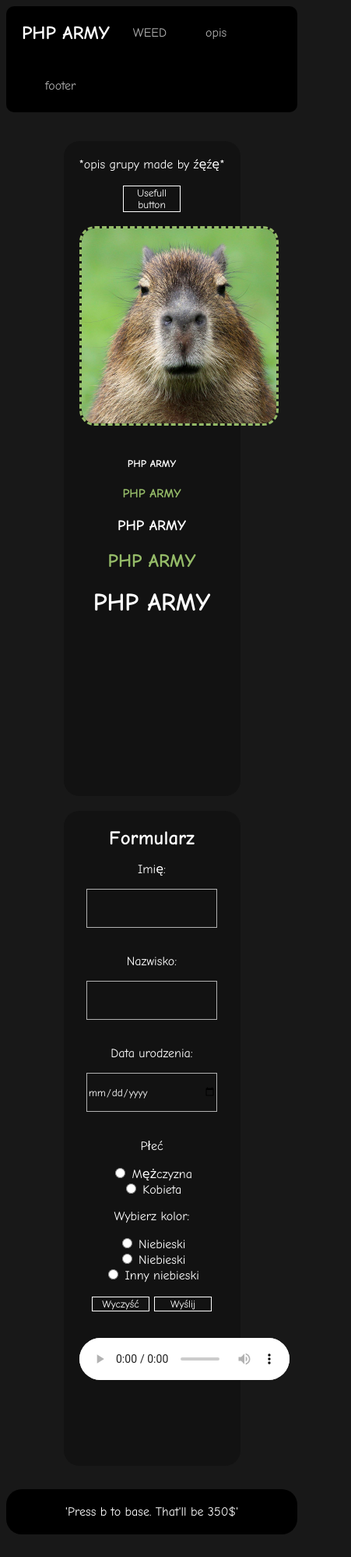
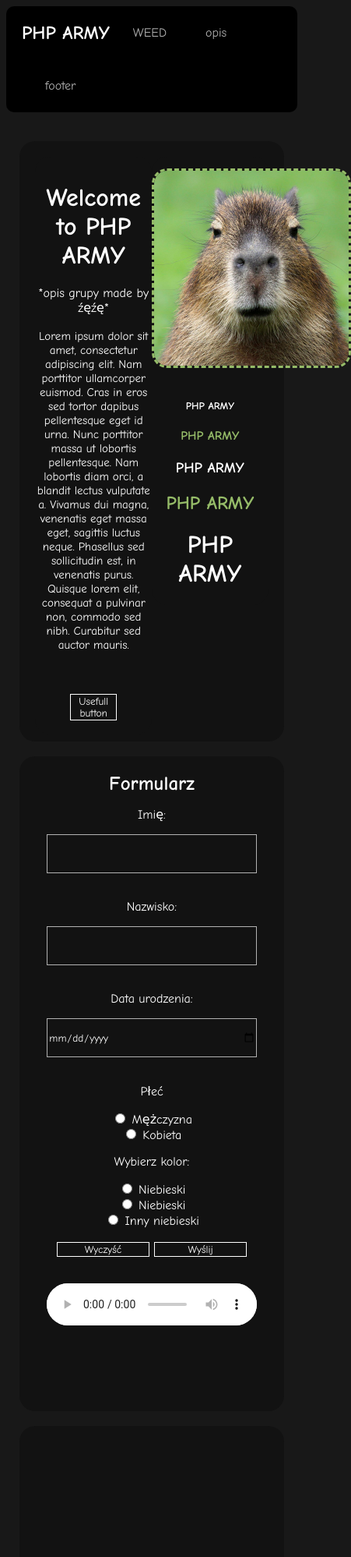
Before and after one commit to Moris-apollo/Projekt, a plain HTML site: page index.html in a window 390 px wide. Shown: the top 1997 px of the page at 78% size, 451 px wide, since content can reach past the window. Drawn offline with Linux system fonts and the light colour scheme.

Commit message:
zmina css *szef zespołu miał inną wizje*
woo

```diff
--- a/index.html
+++ b/index.html
@@ -15,8 +15,13 @@
         </nav>
         <div id="pudlo">
             <div id="opis">
+                <div id="onas">
+                    <h1>Welcome to PHP ARMY</h1>
                     <article>*opis grupy made by źęźę*</article><br>
+                    <article id="tekst">Lorem ipsum dolor sit amet, consectetur adipiscing elit. Nam porttitor ullamcorper euismod. Cras in eros sed tortor dapibus pellentesque eget id urna. Nunc porttitor massa ut lobortis pellentesque. Nam lobortis diam orci, a blandit lectus vulputate a. Vivamus dui magna, venenatis eget massa eget, sagittis luctus neque. Phasellus sed sollicitudin est, in venenatis purus. Quisque lorem elit, consequat a pulvinar non, commodo sed nibh. Curabitur sed auctor mauris.</article><br><br><br>
                     <button>Usefull button</button><br><br>
+                </div>
+                <div id="logo">
                     <img src="coconutdog.png" alt="coconutdog" width="250px"><br><br>
                     <h5>PHP ARMY</h5>
                     <h4>PHP ARMY</h4>
@@ -24,6 +29,8 @@
                     <h2>PHP ARMY</h2>
                     <h1>PHP ARMY</h1>
                 </div>
+            </div>
+        <div id="dane">
             <div id="formularz">
             <section>
                 <a style="font-size: 25px; font-weight: bold;">Formularz</a>
@@ -50,7 +57,9 @@
                 <source src="acapella.mp3" type="audio/mp3">
             </audio><br><br>
             </div>
+        <div id="tabele"></div>
         </div>
+        <div>
         <footer>'Press b to base. That'll be 350$'</footer>
     </body>
 </html>
--- a/style/style.css
+++ b/style/style.css
@@ -1,18 +1,20 @@
-* {
+*{
     font-family: 'Comic Sans MS', 'Comic Sans', cursive;
     color:rgb(255, 255, 255);
 }
 
-body {
+body{
     background-color: rgb(24, 24, 24);
 }
 
-#opis {
-    float: left;
-    width: 30%;
-    height: 800px;
+#opis{
 
-    margin-left: 5%;
+    width: 90%;
+    height: 730px;
+
+
+    margin-right: auto;
+    margin-left: auto;
     margin-top: 30px;
     margin-bottom: 30px;
     padding: 20px;
@@ -21,13 +23,30 @@ body {
     background-color: rgb(18,18,18);
     border-radius: 20px;
 }
+#onas{
+    width: 50%;
+    float: left;
+    padding-top: 4%;
+}
 
-#formularz {
-    float: right;
-    width: 30%;
+#logo{
+    width: 50%;
+    float: left;
+    padding-top: 5%;
+}
+
+#tekst{
+    width: 50%;
+    margin-left: auto;
+    margin-right: auto;
+}
+
+#formularz{
+    float: left;
+    width: 40%;
     height: 800px;
 
-    margin-right: 5%;
+    margin-left: 4%;
     margin-top: 30px;
     margin-bottom: 30px;
     padding: 20px;
@@ -38,7 +57,28 @@ body {
     border-radius: 20px;
 }
 
-footer {
+#tabele{
+    float: right;
+    width: 40%;
+    height: 800px;
+
+    margin-right: 4%;
+    margin-top: 30px;
+    margin-bottom: 30px;
+    padding: 20px;
+    text-align: center;
+
+
+    background-color: rgb(18,18,18);
+    border-radius: 20px;
+}
+
+#dane{
+    width: 100%;
+    height: 860px;
+}
+
+footer{
     clear: both;
     display: block;
 
@@ -53,15 +93,14 @@ footer {
     border-radius: 20px;
 }
 
-button {
+button{
     width: 40%;
     background-color: rgb(18,18,18);
     margin-right: auto;
     margin-left: auto;
     border: solid white 1px;
 }
-
-button:hover {
+button:hover{
     background-color: rgb(43,43,43);
 }
 
@@ -78,8 +117,7 @@ ul {
   li {
     float: left;
   }
-
-li a {
+  li a{
     display: block;
     color:rgb(178,178,178);
     text-align: center;
@@ -87,85 +125,103 @@ li a {
     text-decoration: none;
     margin-left: 10px;
   }
-
-a:hover {
+  a:hover{
     color:rgb(255, 255, 255);
   }
 
-h2 {
+h2{
+    color: rgb(149,187,104);
+}
+h4{
     color: rgb(149,187,104);
 }
 
-h4 {
-    color: rgb(149,187,104);
-}
-
-img {
+img{
     border: dashed rgb(149,187,104);
     border-radius: 20px;
 }
 
-input {
+input{
     background-color: rgb(18,18,18);
     border: solid 1px rgb(178,178,178);
 }
 
-input[type="text"] {
+input[type="text"]
+{
     width: 90%;
     height: 50px;
 }
 
-input[type="date"] {
+input[type="date"]
+{
     width: 90%;
     height: 50px;
 }
 
-audio::-webkit-media-controls-panel {
+audio::-webkit-media-controls-panel{
     background-color: white;
 }
 
-
-
-/*resp*/
-
 @media screen and (max-width: 1290px) {
-    audio {
+    audio{
         width: 260px;
     }
 }
 
-
 @media screen and (max-width: 1100px) {
-    img {
+    img{
         width:200px;
     }
-
-    audio {
+    audio{
         width: 210px;
     }
 }
 
 @media screen and (max-width: 1000px) {
-    #opis {
-        width: 50%;
+#opis{
+    width: 80%;
     float: none;
     margin: auto auto;
+
     margin-top: 10%;
 }
-
-    #formularz {
-        width: 50%;
+#formularz{
+    width: 80%;
     float: none;
     margin: auto auto;
+
     margin-top: 5%;
     margin-bottom: 5%;
 }
+#tabele{
+    width: 80%;
+    float: none;
+    margin: auto auto;
 
-    img {
+    margin-top: 5%;
+    margin-bottom: 5%;
+}
+#onas{
+    display: block;
+    background-color: rgb(18,18,18);
+    border-radius: 20px;
+}
+#logo{
+    display: block;
+    background-color: rgb(18,18,18);
+    border-radius: 20px;
+}
+#tekst{
+    width: 100%;
+    font-size: 15px;
+}
+#dane{
+    height: 1720px;
+}
+img{
     width:250px;
 }
-
-    audio {
+audio{
     width: 270px;
 }
 }
```
Lines whose indentation alone changed are shown as unchanged.
